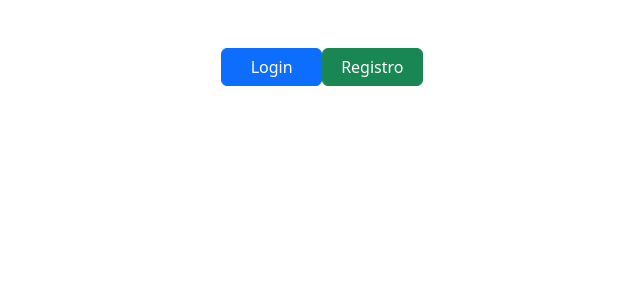
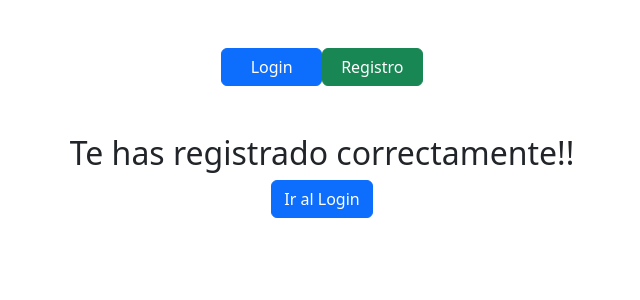
Before and after one commit to anthonyy2711/M06-Practica-UF3, an Angular app: page /registrocorrecto in a window 1280 px wide. Before the commit this address led to /. Shown: the top 300 px of the page, without its empty margins (318-958 px from the left). Built offline with nearby package versions, Linux system fonts and the light colour scheme.

Commit message:
nuevo componente de registro correcto con mensaje

```diff
--- a/src/app/app.component.html
+++ b/src/app/app.component.html
@@ -10,5 +10,5 @@
 </div>
 
 <div>
-    <router-outlet></router-outlet>
+    <router-outlet></router-outlet><!--Para que funcione el routing-->
 </div>
--- a/src/app/app.module.ts
+++ b/src/app/app.module.ts
@@ -16,6 +16,7 @@ import { SoloLetrasDirective } from './directives/solo-letras.directive';
 import { EventComponent } from './components/event/event.component';
 import { EmailDirective } from './directives/email.directive';
 import { RepitecontraDirective } from './directives/repitecontra.directive';
+import { RegistrocorrectoComponent } from './components/registrocorrecto/registrocorrecto.component';
 
 @NgModule({
   declarations: [
@@ -27,6 +28,7 @@ import { RepitecontraDirective } from './directives/repitecontra.directive';
     EventComponent,
     EmailDirective,
     RepitecontraDirective,
+    RegistrocorrectoComponent,
   ],
   imports: [
     BrowserModule,
--- a/src/app/components/registro/registro.component.html
+++ b/src/app/components/registro/registro.component.html
@@ -109,7 +109,7 @@
             </span>
     </p>
 
-    <button type="submit" class="btn btn-outline-success" [disabled]="formularioReactivo.invalid">Registro</button>
+    <button type="submit" class="btn btn-outline-success" [disabled]="formularioReactivo.invalid" routerLink="/registrocorrecto">Registrarse</button>
                                                             <!--si el invalidad fa true deshabilita el boton-->
 
 
@@ -118,4 +118,7 @@
         {{datos}}
     </div>
     -->
+    <div>
+        <router-outlet></router-outlet><!--Para que funcione el routing-->
+    </div>
 </form>
--- a/src/app/components/registro/registro.component.ts
+++ b/src/app/components/registro/registro.component.ts
@@ -76,14 +76,14 @@ export class RegistroComponent {
     if(esta==-1){//si no esta lo añado
       this.selectedInfoArray.push(info);
     }else{//si esta lo elimino
-      console.log(esta);
+      //console.log(esta);
       this.selectedInfoArray.splice(esta,1);//elimino
     }
 
   }
 
   submit(){
-    console.log(this.selectedInfoArray)
+    //console.log(this.selectedInfoArray)
     this.datos=`
     Nombre: ${this.formularioReactivo.value.nombre} |
     Contraseña: ${this.formularioReactivo.value.contra} |
--- /dev/null
+++ b/src/app/components/registrocorrecto/registrocorrecto.component.html
@@ -0,0 +1,4 @@
+<div class="container-fluid text-center">
+    <h2>Te has registrado correctamente!!</h2>
+    <a routerLink="/login" class="btn btn-primary col">Ir al Login</a>
+</div>
```
Also changed, not shown: src/app/app-routing.module.ts (+6 -1 lines), src/app/components/registrocorrecto/registrocorrecto.component.ts (added, +10 -0 lines), src/app/components/registrocorrecto/registrocorrecto.component.css (added), 1 other file (tests, documents, lock files or other folders).
